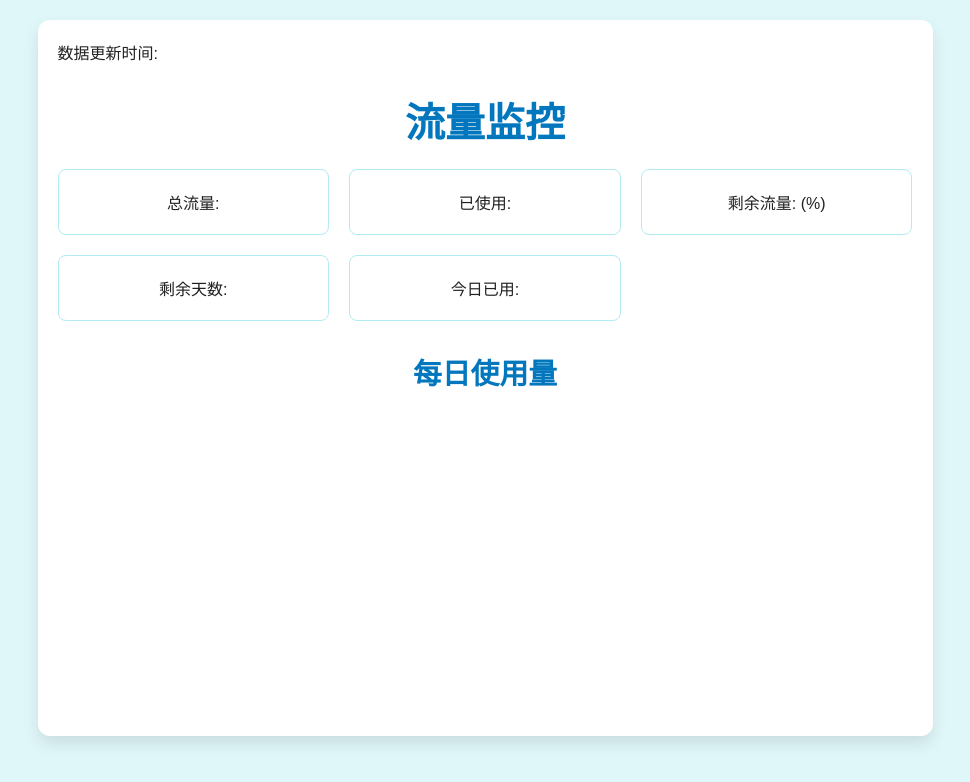
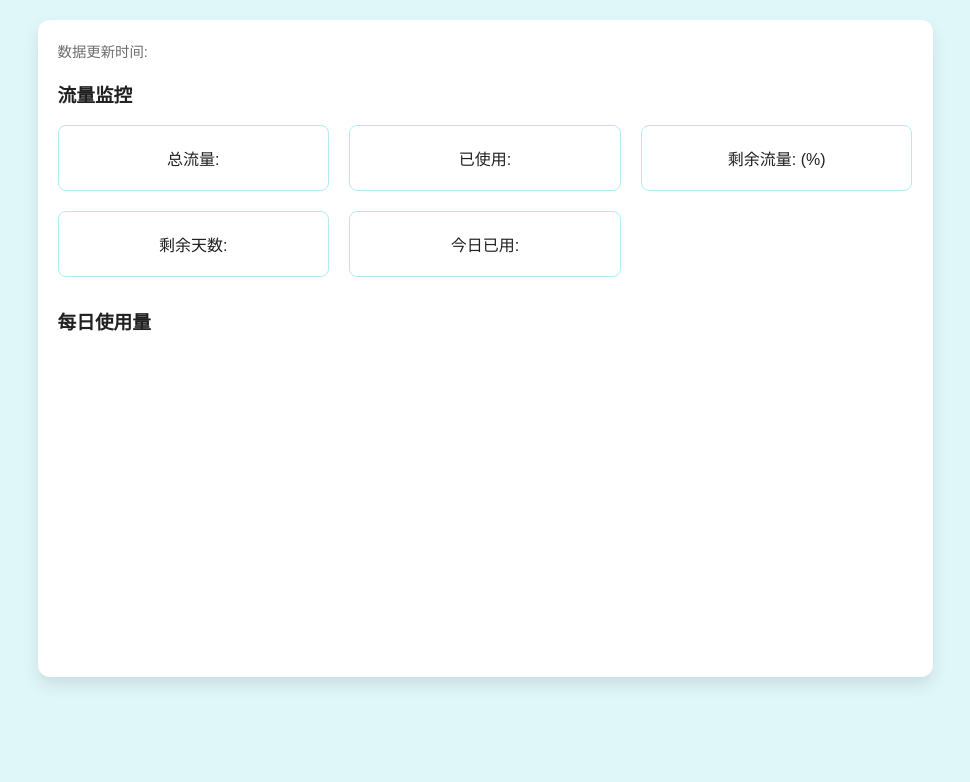
Before and after one commit to alislin/stream-traffic-watcher, an Electron app: page index.html in a window 970 px wide. Drawn offline with nearby package versions, Linux system fonts and the light colour scheme; no server answers.

Commit message:
feat: 更新 index.html 文件，调整标题层级并添加数据更新时间样式；新增 mise.toml 文件以配置 Node.js 版本

```diff
--- a/index.html
+++ b/index.html
@@ -63,12 +63,16 @@
             height: auto; /* 高度自适应 */
             max-height: 300px; /* 设置图表最大高度为 300px */
         }
+        .data-time{
+            color: #6e6e6e;
+            font-size: 0.9rem;
+        }
     </style>
 </head>
 <body>
     <div class="container">
         <div class="data-time">数据更新时间: <span id="last-updated"></span></div>
-        <h1>流量监控</h1>
+        <h3>流量监控</h3>
         <div id="data-display">
             <div class="data-item">总流量: <span id="monthly-limit"></span></div>
             <div class="data-item">已使用: <span id="used"></span></div>
@@ -76,7 +80,7 @@
             <div class="data-item">剩余天数: <span id="remaining-days"></span></div>
             <div class="data-item">今日已用: <span id="today-usage"></span></div>
         </div>
-        <h2>每日使用量</h2>
+        <h3>每日使用量</h3>
         <canvas id="daily-usage-chart"></canvas>
     </div>
 
--- /dev/null
+++ b/mise.toml
@@ -0,0 +1,2 @@
+[tools]
+node = "22.14.0"
```
